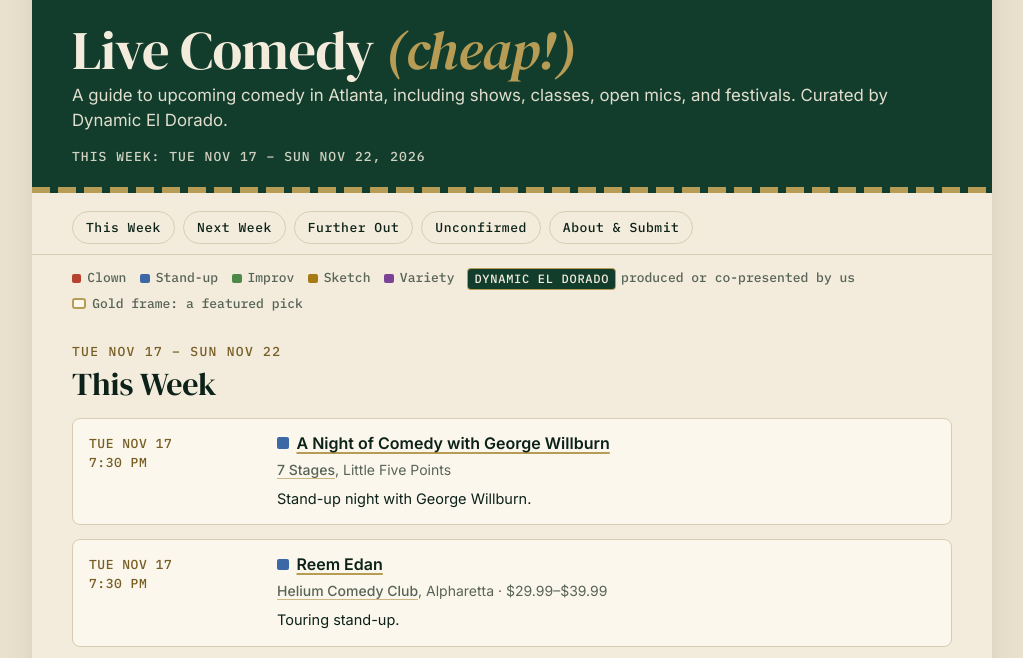
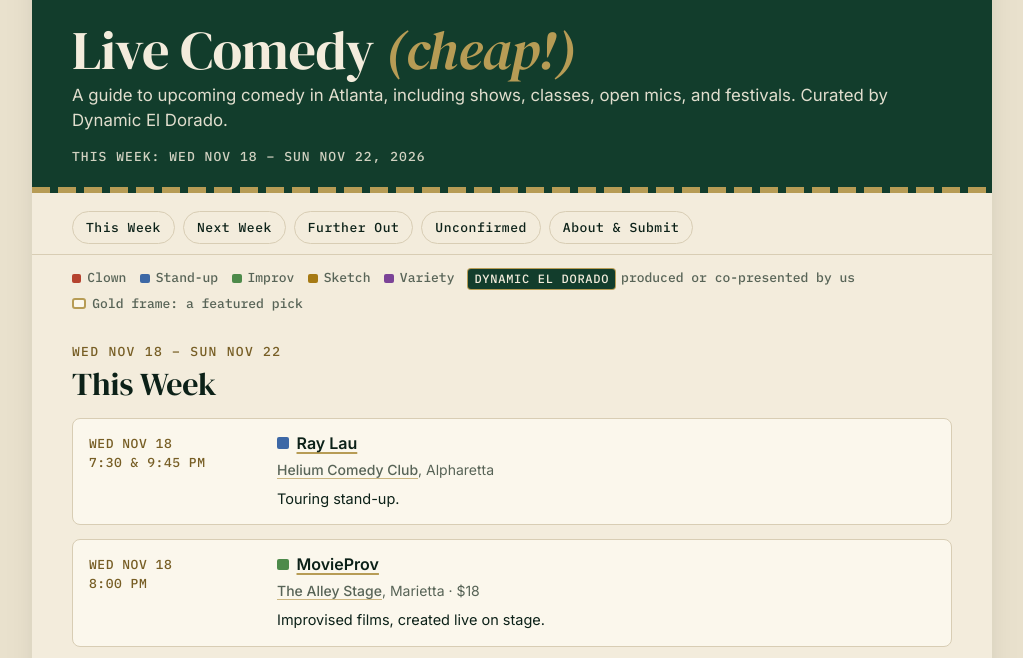
Before and after one commit to dynamiceldorado/live-comedy-guide, a plain HTML site: page index.html in a window 1280 px wide. Shown: the part 110-768 px from the top of the page, without its empty margins (128-1151 px from the left). Drawn offline with Linux system fonts and the light colour scheme.

Commit message:
Robot publish 2026-11-18

```diff
--- a/index.html
+++ b/index.html
@@ -338,7 +338,7 @@ td .what{font-size:14px}
   <header class="mast">
     <h1>Live Comedy <em>(cheap!)</em></h1>
     <p class="sub">A guide to upcoming comedy in Atlanta, including shows, classes, open mics, and festivals. Curated by Dynamic El Dorado.</p>
-    <div class="issue"><span>This week: Tue Nov 17 – Sun Nov 22, 2026</span></div>
+    <div class="issue"><span>This week: Wed Nov 18 – Sun Nov 22, 2026</span></div>
   </header>
   <div class="content">
     <nav class="toc" aria-label="Sections"><a href="#thisweek">This Week</a><a href="#nextweek">Next Week</a><a href="#furtherout">Further Out</a><a href="#unconfirmed">Unconfirmed</a><a href="#about">About &amp; Submit</a></nav>
@@ -349,13 +349,10 @@ td .what{font-size:14px}
     </div>
 
 <section id="thisweek">
-<p class="eyebrow">Tue Nov 17 – Sun Nov 22</p>
+<p class="eyebrow">Wed Nov 18 – Sun Nov 22</p>
 <h2>This Week</h2>
 
 <div class="grid c1">
-<article class="ev"><div class="evb"><p class="when">Tue Nov 17<span class="t">7:30 PM</span></p><h4><i class="sq stand" role="img" aria-label="Stand-up" title="Stand-up"></i><a href="https://www.7stages.org/shows/georgewillburn11-17-26/">A Night of Comedy with George Willburn</a></h4><p class="where"><a href="https://www.7stages.org">7 Stages</a>, Little Five Points</p><p class="desc">Stand-up night with George Willburn.</p></div></article>
-<article class="ev"><div class="evb"><p class="when">Tue Nov 17<span class="t">7:30 PM</span></p><h4><i class="sq stand" role="img" aria-label="Stand-up" title="Stand-up"></i><a href="https://atlanta.heliumcomedy.com/events/141843">Reem Edan</a></h4><p class="where"><a href="https://atlanta.heliumcomedy.com">Helium Comedy Club</a>, Alpharetta · $29.99–$39.99</p><p class="desc">Touring stand-up.</p></div></article>
-<article class="ev"><div class="evb"><p class="when">Tue Nov 17<span class="t">8:00 PM</span></p><h4><i class="sq stand" role="img" aria-label="Stand-up" title="Stand-up"></i><a href="https://thestoutbrothers.com/event/comedy-night-with-quietly-unhinged-productions/2026-11-17/">Comedy Night with Quietly Unhinged Productions</a></h4><p class="where">Stout Brothers Smyrna, Smyrna</p><p class="desc">Stand-up night with a rotating lineup of seasoned comics.</p></div></article>
 <article class="ev"><div class="evb"><p class="when">Wed Nov 18<span class="t">7:30 &amp; 9:45 PM</span></p><h4><i class="sq stand" role="img" aria-label="Stand-up" title="Stand-up"></i><a href="https://atlanta.heliumcomedy.com/events/134913">Ray Lau</a></h4><p class="where"><a href="https://atlanta.heliumcomedy.com">Helium Comedy Club</a>, Alpharetta</p><p class="desc">Touring stand-up.</p></div></article>
 <article class="ev"><div class="evb"><p class="when">Wed Nov 18<span class="t">8:00 PM</span></p><h4><i class="sq impro" role="img" aria-label="Improv" title="Improv"></i><a href="https://www.alleystage.org/shows/388124">MovieProv</a></h4><p class="where"><a href="https://www.alleystage.org">The Alley Stage</a>, Marietta · $18</p><p class="desc">Improvised films, created live on stage.</p></div></article>
 <article class="ev"><div class="evb"><p class="when">Wed Nov 18<span class="t">8:00 PM</span></p><h4><i class="sq stand" role="img" aria-label="Stand-up" title="Stand-up"></i><a href="https://atlanta.heliumcomedy.com/events/144782">Gus Horn (In The Other Room)</a></h4><p class="where"><a href="https://atlanta.heliumcomedy.com">Helium Comedy Club</a></p><p class="desc">Stand-up comedian Gus Horn performs in Helium&#x27;s In The Other Room space.</p></div></article>
@@ -475,7 +472,6 @@ td .what{font-size:14px}
 <h2>Unconfirmed</h2>
 <p class="lead">These may happen, but we do not have full details yet. Check with the producer before you plan around them.</p>
 <div class="grid c3">
-<article class="ev unc"><div class="evb"><p class="when">Tue Nov 17<span class="t">8:00 PM</span></p><h4><i class="sq stand" role="img" aria-label="Stand-up" title="Stand-up"></i><a href="https://www.punchline.com/comic/?id=6925&amp;comic=Lace%20Larrabee%20Laugh%20Lab%20Graduation%20Show&amp;source=events">Lace Larrabee Laugh Lab Graduation Show</a></h4><p class="chips"><span class="chip unc">Unconfirmed</span></p><p class="where"><a href="https://www.punchline.com">The Punchline</a></p></div></article>
 <article class="ev unc"><div class="evb"><p class="when">Thu Nov 19<span class="t">7:15 PM</span></p><h4><i class="sq stand" role="img" aria-label="Stand-up" title="Stand-up"></i><a href="https://bit.ly/OldViningsComedy">Comedy Night at Old Vinings Inn</a></h4><p class="chips"><span class="chip unc">Unconfirmed</span> <span class="chip cheap">Cheap date</span></p><p class="where">Old Vinings Inn (Attic Bar), Vinings · $5 + fee</p></div></article>
 <article class="ev unc"><div class="evb"><p class="when">Fri Nov 20</p><h4><i class="sq impro" role="img" aria-label="Improv" title="Improv"></i><a href="https://www.auroracineplex.com/">Safety Third at Aurora Cineplex</a></h4><p class="chips"><span class="chip unc">Unconfirmed</span></p><p class="where">Aurora Cineplex, Roswell</p></div></article>
 <article class="ev unc"><div class="evb"><p class="when">Sat Nov 21<span class="t">8:00 PM</span></p><h4><i class="sq stand" role="img" aria-label="Stand-up" title="Stand-up"></i><a href="https://www.simpletix.com/e/push-it-comedy-headliners-original-voices-tickets-299563">Push It Comedy: Headliners &amp; Original Voices</a></h4><p class="chips"><span class="chip unc">Unconfirmed</span></p><p class="where">PushPush Arts, East Point</p></div></article>
@@ -521,7 +517,7 @@ td .what{font-size:14px}
       <a href="https://www.facebook.com/DynamicElDorado">Facebook</a>
     </div>
     <p class="legal">We build this Guide from venue and ticketing pages and community submissions, and we do our best to keep it current. We still get things wrong and leave things out. Dates, times, prices, lineups and ticket links change without notice, so confirm with the venue or ticket seller before you go. The Guide is provided as is. Dynamic El Dorado is not responsible for errors, omissions, cancellations or changes, or for the content, policies or conduct of third-party venues, producers or sites we link to. A listing is not an endorsement, and a missing one is not a snub. Spot a mistake? <a href="https://docs.google.com/forms/d/e/1FAIpQLSdmeltLBWwirmeO_R6KCv9PdUNMEizfonqVJX2pDmcGjky0cQ/viewform">Tell us here</a>.</p>
-    <p class="updated">Last updated Nov 17, 2026</p>
+    <p class="updated">Last updated Nov 18, 2026</p>
   </footer>
 </article>
 
```
Also changed, not shown: performers/index.html (+3 -7 lines).
